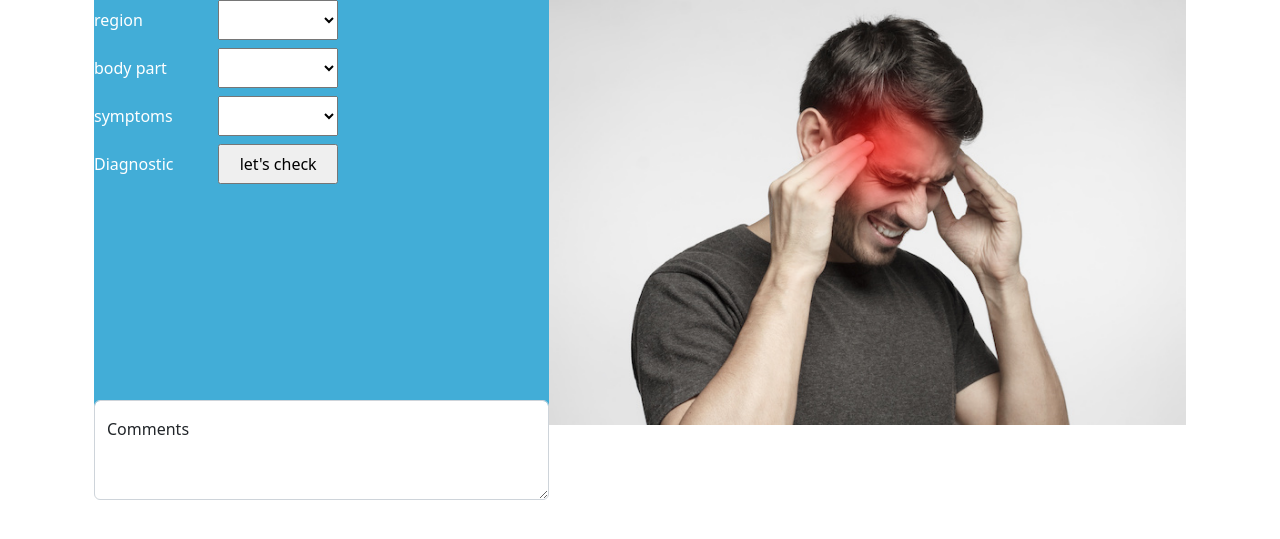
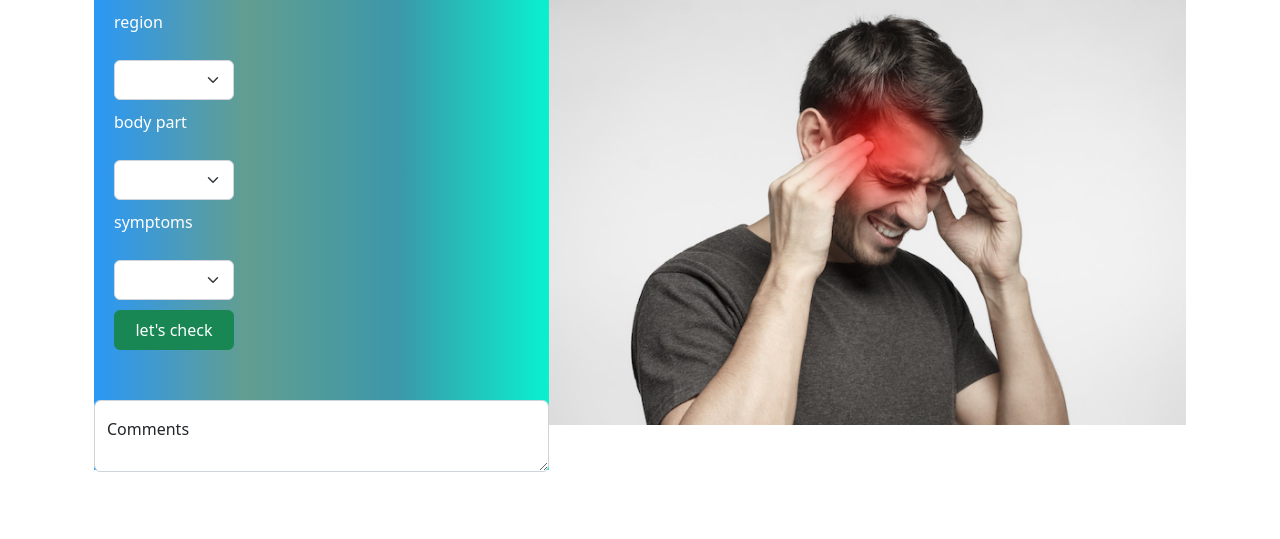
Before and after one commit to medicallo/medicallo_mvp_project, a Flask app: template flask_app/templates/description.html in a window 1280 px wide. Shown: the part 86-625 px from the top of the page. Run offline with Flask 2, Linux system fonts and the light colour scheme; the template is opened without the code that fills it, so the values that code supplies are empty.

Commit message:
description.html

```diff
--- a/flask_app/controllers/users.py
+++ b/flask_app/controllers/users.py
@@ -1,4 +1,4 @@
-from flask import Flask, redirect, render_template, session, request,flash
+from flask import redirect, render_template, session, request,flash
 from flask_app import app
 from flask_bcrypt import Bcrypt
 bcrypt = Bcrypt(app)
--- a/flask_app/static/css/style2.css
+++ b/flask_app/static/css/style2.css
@@ -11,6 +11,8 @@
 .big{
     height: 40px;
     width: 120px;
+    margin-left: 20px;
+    margin-top: 10px;
 }
 
 .logo{
@@ -18,7 +20,7 @@
 
 }
 .decor{
-    background-color: rgb(66, 173, 215);
+    background: linear-gradient(to right, #2b97f6, #629e90, #3c97a9, #09f1cf);
     height: 470px;
     width: 500px;
 }
--- a/flask_app/templates/description.html
+++ b/flask_app/templates/description.html
@@ -24,7 +24,7 @@
 
                     <form class="form text-white" action="/diagnostic" method="post">
                         <div><label class="big" for="region">region</label>
-                            <select class="big" name="region" id="cars">
+                            <select class="big form-select" aria-label="Default select example" name="region" id="cars">
                                 <option value=""></option>
                                 <option value=""></option>
                                 <option value=""></option>
@@ -33,7 +33,7 @@
                         </div>
                         <div>
                             <label class="big" for="body_part">body part</label>
-                        <select class="big" name="body_part" id="cars">
+                        <select class="big form-select" aria-label="Default select example" id="cars" name="body_part">
                             <option value=""></option>
                             <option value=""></option>
                             <option value=""></option>
@@ -43,7 +43,7 @@
 
                         <div>
                             <label class="big" for="symptoms">symptoms</label>
-                        <select class="big" name="symptoms" id="cars">
+                        <select class="big form-select" aria-label="Default select example"  name="symptoms" id="cars">
                             <option value=""></option>
                             <option value=""></option>
                             <option value=""></option>
@@ -52,15 +52,14 @@
                         </div>
 
                         <div>
-                            <label class="big" for="symptoms">Diagnostic</label>
-                            <input class="big" type="submit" value="let's check">
+                            <input class="big btn btn-success" type="submit" value="let's check">
                         </div>
 
 
 
                     </form>
                     <div class="form-floating">
-                        <textarea class="form-control" placeholder="Leave a comment here" id="floatingTextarea2" style="height: 100px"></textarea>
+                        <textarea class="form-control" placeholder="Leave a comment here" id="floatingTextarea2" style="height: 72px"></textarea>
                         <label for="floatingTextarea2">Comments</label>
                     </div>
 
```
